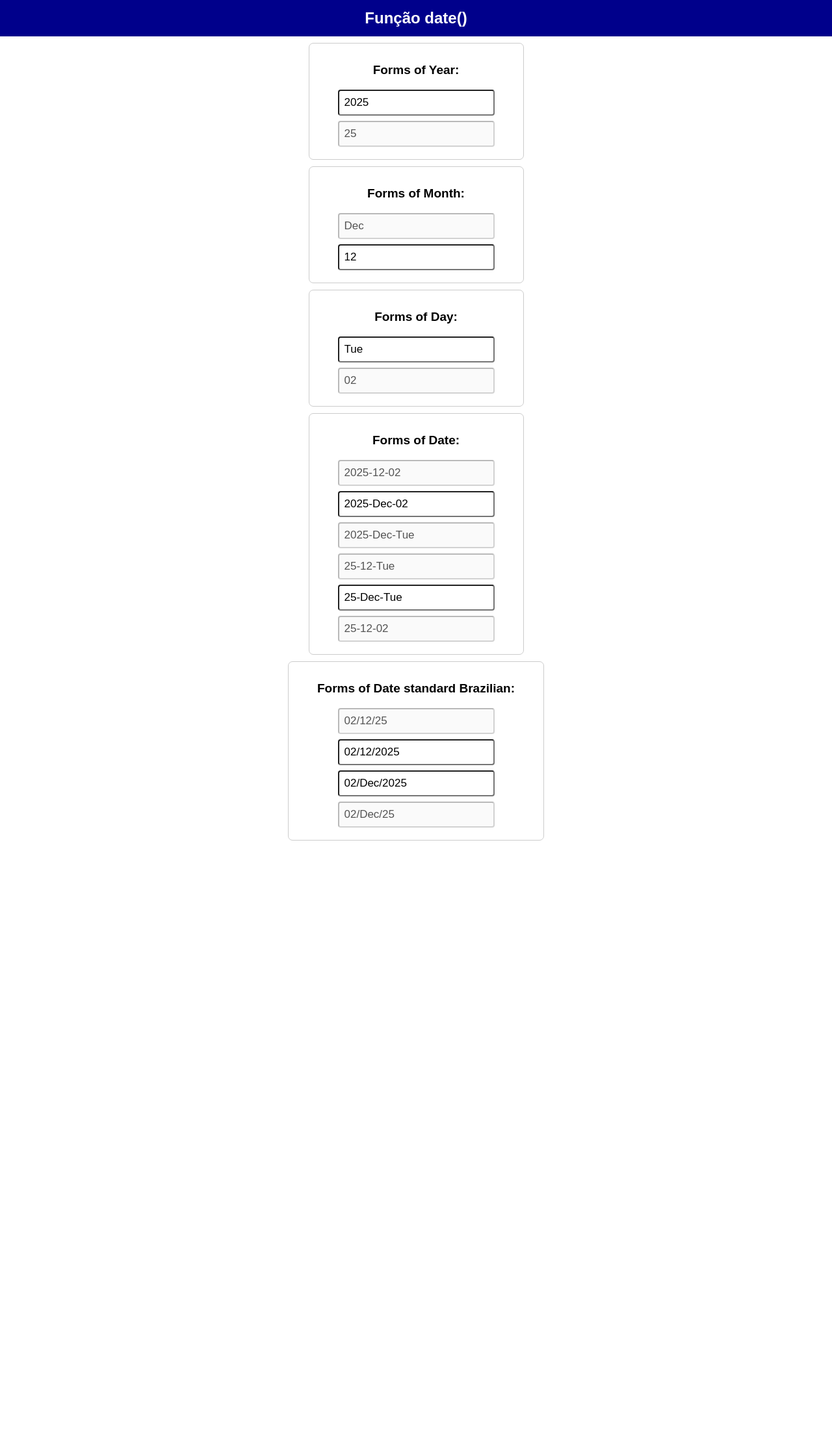
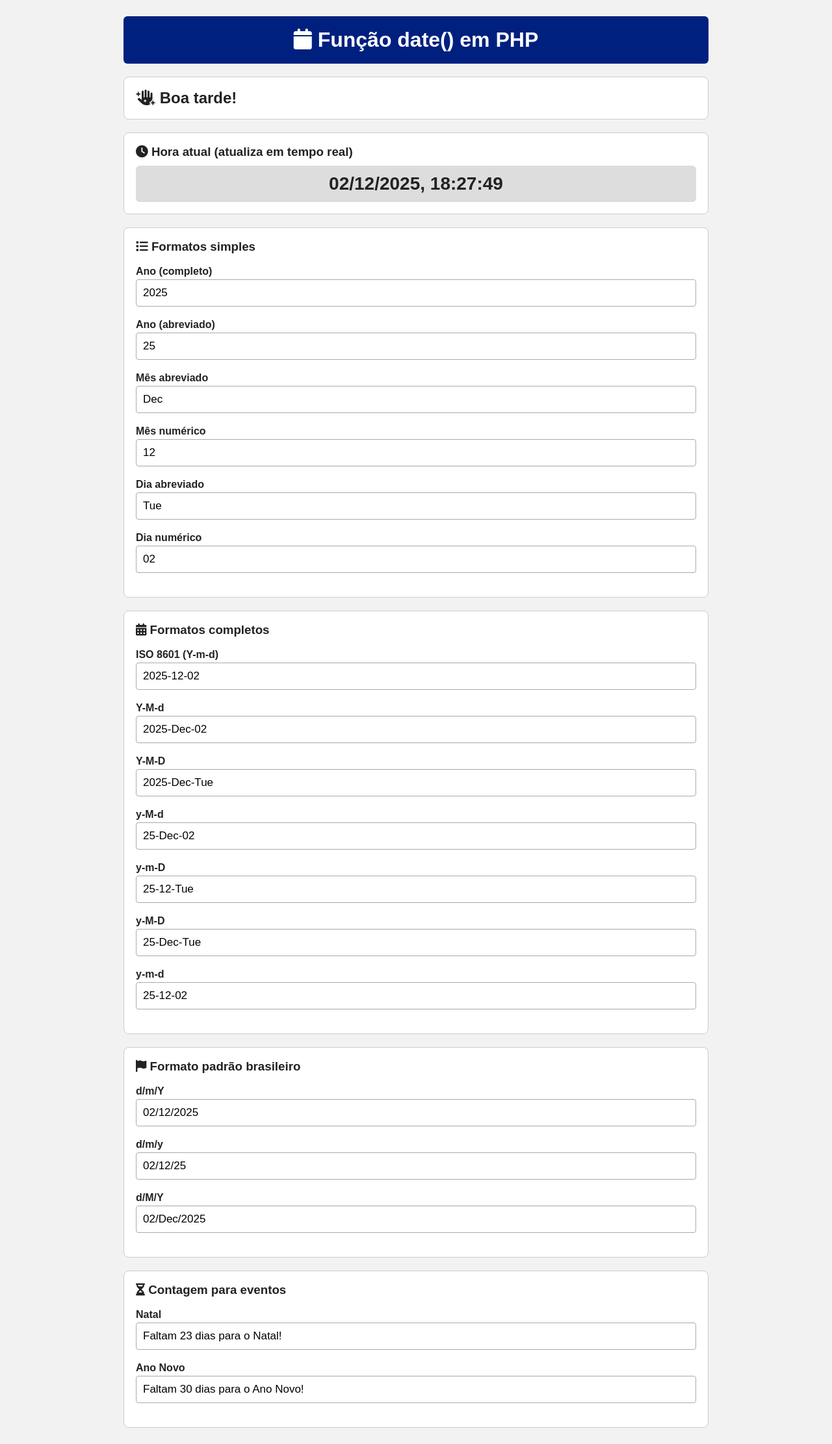
Before and after one commit to PPrrooggrraammeerr/PHP, a PHP site: page /date.php in a window 1280 px wide. Shown: the whole page at 65% size. Before the commit the page ends 1294 px from the top, so only its background shows below. Run offline with PHP 8.4, Linux system fonts and the light colour scheme.

Commit message:
Update date.php

```diff
--- a/date/date.php
+++ b/date/date.php
@@ -1,9 +1,50 @@
+<?php
+
+setlocale(LC_TIME, "pt_BR.utf8");
+
+$hour = date('H');
+
+if ($hour < 12) {
+	$msg = "Boa tarde!";
+} elseif ($hour < 18) {
+	$msg = "Boa noite!";
+} else {
+	$msg = "Boa tarde!";
+}
+
+$formats = [
+    'Ano (completo)' => 'Y',
+    'Ano (abreviado)' => 'y',
+    'Mês abreviado' => 'M',
+    'Mês numérico' => 'm',
+    'Dia abreviado' => 'D',
+    'Dia numérico' => 'd',
+];
+
+$dateFormats = [
+    'ISO 8601 (Y-m-d)' => 'Y-m-d',
+    'Y-M-d' => 'Y-M-d',
+    'Y-M-D' => 'Y-M-D',
+    'y-M-d' => 'y-M-d',
+    'y-m-D' => 'y-m-D',
+    'y-M-D' => 'y-M-D',
+    'y-m-d' => 'y-m-d',
+];
+
+$today = strtotime("today");
+$natal = strtotime("December 25");
+$anoNovo = strtotime((date("Y") + 1) . "-01-01");
+
+$diasNatal = floor(($natal - $today) / 86400);
+$diasAnoNovo = floor(($anoNovo - $today) / 86400);
+
+?>
 <!DOCTYPE html>
-<html>
+<html lang="pt-br">
 <head>
-	<meta charset="utf-8">
-	<meta name="viewport" content="width=device-width, initial-scale=1">
+    <meta charset="UTF-8">
     <title>Função date()</title>
+    <link rel="stylesheet" href="https://cdnjs.cloudflare.com/ajax/libs/font-awesome/6.5.0/css/all.min.css">
     <style>
         * {
             margin: 0;
@@ -11,99 +52,136 @@
             box-sizing: border-box;
         }
 
-        .funcao_date {
-        	font-family: sans-serif;
-        	font-size: 24px;
-        	text-align: center;
-        	padding: 14px;
-        	color: white;
-        	background-color: darkblue;
+        body {
+            font-family: Arial, sans-serif;
+            padding: 25px;
+            background-color: #f2f2f2;
+            color: #222;
         }
 
-        .dates_forms {
-        	font-family: sans-serif;
-		    display: flex;
-		    flex-direction: column;
-		    align-items: center;
-		    margin: 10px auto;
-		    width: fit-content;
-		    padding: 19px;
-		    padding-left: 44px;
-		    padding-right: 44px;
+        .container {
+            max-width: 900px;
+            margin: auto;
+        }
+
+        h1 {
+            background: #002080;
+            color: white;
+            padding: 18px;
+            text-align: center;
+            border-radius: 6px;
+        }
+
+        .box {
+            background: white;
             border: 1px solid #ccc;
-		    border-radius: 7px;
+            padding: 18px;
+            border-radius: 8px;
+            margin-top: 20px;
         }
 
         label {
-        	font-size: 19px;
             font-weight: bold;
             display: block;
-        	margin-top: 11px;
-        	margin-bottom: 11px;
+            margin-bottom: 12px;
         }
 
         input {
+            width: 100%;
+            padding: 10px;
+            margin-top: -9px;
+            margin-bottom: 19px;
+            border-radius: 4px;
+            border: 1px solid #aaa;
             font-size: 17px;
-            padding: 8px;
-            margin-top: 8px;
-            border-radius: 4px;
+        }
+
+        .clock {
+            font-size: 28px;
+            font-weight: bold;
+            text-align: center;
+            padding: 12px;
+            border-radius: 6px;
+            background: #ddd;
+            margin-top: 10px;
+        }
+
+        @media (prefers-color-scheme: dark) {
+            body {
+                background: #111;
+                color: #eee;
+            }
+            .box {
+                background: #222;
+                border-color: #555;
+            }
+            input {
+                background: #333;
+                color: white;
+                border-color: #666;
+            }
+            h1 {
+                background: #000080;
+            }
+            .clock {
+                background: #333;
+            }
         }
     </style>
 </head>
 <body>
-    <div>
-    	<h2 class="funcao_date">Função date()</h2>
+<div class="container">
+    <h1><i class="fa-solid fa-calendar"></i> Função date() em PHP</h1>
+    <div class="box">
+        <h2><i class="fa-solid fa-hand-sparkles"></i> <?php echo $msg; ?></h2>
     </div>
-    <?php
-
-	$Year = date('Y');
-	$year = date('y');
-
-    $Month = date('M');
-	$month = date('m');
-
-    $Day = date('D');
-	$day = date('d');
-
-	$dateYmd = date('Y-m-d');
-	$dateYMd = date('Y-M-d');
-	$dateYMD = date('Y-M-D');
-	$dateyMd = date('y-M-d');
-	$dateyMd = date('y-m-D');
-	$dateyMD = date('y-M-D');
-	$dateymd = date('y-m-d');
-
-	?>
-    <div class="dates_forms">
-    	<label>Forms of Year:</label>
-    	<input type="text" name="date" value="<?php echo $Year; ?>" readonly></input>
-    	<input type="text" name="date" value="<?php echo $year; ?>" disabled=""></input>
+    <div class="box">
+        <h3><i class="fa-solid fa-clock"></i> Hora atual (atualiza em tempo real)</h3>
+        <div id="clock" class="clock"></div>
     </div>
-    <div class="dates_forms">
-    	<label>Forms of Month:</label>
-    	<input type="text" name="date" value="<?php echo $Month; ?>" disabled=""></input>
-    	<input type="text" name="date" value="<?php echo $month; ?>" readonly></input>
+    <div class="box">
+        <h3><i class="fa-solid fa-list"></i> Formatos simples</h3>
+		<br>
+        <?php foreach ($formats as $texto => $f): ?>
+            <label><?php echo $texto; ?></label>
+            <input type="text" value="<?php echo date($f); ?>" readonly>
+        <?php endforeach; ?>
     </div>
-    <div class="dates_forms">
-    	<label>Forms of Day:</label>
-    	<input type="text" name="date" value="<?php echo $Day; ?>" readonly></input>
-    	<input type="text" name="date" value="<?php echo $day; ?>" disabled=""></input>
+    <div class="box">
+        <h3><i class="fa-solid fa-calendar-days"></i> Formatos completos</h3>
+		<br>
+        <?php foreach ($dateFormats as $texto => $f): ?>
+            <label><?php echo $texto; ?></label>
+            <input type="text" value="<?php echo date($f); ?>" readonly>
+        <?php endforeach; ?>
     </div>
-    <div class="dates_forms">
-    	<label>Forms of Date:</label>
-    	<input type="text" name="date" value="<?php echo $dateYmd; ?>" disabled></input>
-    	<input type="text" name="date" value="<?php echo $dateYMd; ?>" readonly></input>
-    	<input type="text" name="date" value="<?php echo $dateYMD; ?>" disabled></input>
-    	<input type="text" name="date" value="<?php echo $dateyMd; ?>" disabled></input>
-    	<input type="text" name="date" value="<?php echo $dateyMD; ?>" readonly></input>
-    	<input type="text" name="date" value="<?php echo $dateymd; ?>" disabled></input>
+    <div class="box">
+        <h3><i class="fa-solid fa-flag"></i> Formato padrão brasileiro</h3>
+		<br>
+        <label>d/m/Y</label>
+        <input type="text" value="<?php echo date('d/m/Y'); ?>" readonly>
+        <label>d/m/y</label>
+        <input type="text" value="<?php echo date('d/m/y'); ?>" readonly>
+        <label>d/M/Y</label>
+        <input type="text" value="<?php echo date('d/M/Y'); ?>" readonly>
     </div>
-    <div class="dates_forms">
-    	<label>Forms of Date standard Brazilian:</label>
-    	<input type="text" name="date" value="<?php echo date('d/m/y'); ?>" disabled></input>
-    	<input type="text" name="date" value="<?php echo date('d/m/Y'); ?>" readonly></input>
-    	<input type="text" name="date" value="<?php echo date('d/M/Y'); ?>" readonly></input>
-    	<input type="text" name="date" value="<?php echo date('d/M/y'); ?>" disabled></input>
+    <div class="box">
+        <h3><i class="fa-solid fa-hourglass-half"></i> Contagem para eventos</h3>
+		<br>
+        <label>Natal</label>
+        <input type="text" value="Faltam <?php echo $diasNatal; ?> dias para o Natal!" readonly>
+        <label>Ano Novo</label>
+        <input type="text" value="Faltam <?php echo $diasAnoNovo; ?> dias para o Ano Novo!" readonly>
     </div>
+</div>
+<script>
+function atualizarRelogio() {
+    const agora = new Date();
+    const formatado = agora.toLocaleString("pt-BR");
+    document.getElementById("clock").innerHTML = formatado;
+}
+setInterval(atualizarRelogio, 1000);
+atualizarRelogio();
+</script>
 </body>
 </html>
```
Lines whose indentation alone changed are shown as unchanged.
